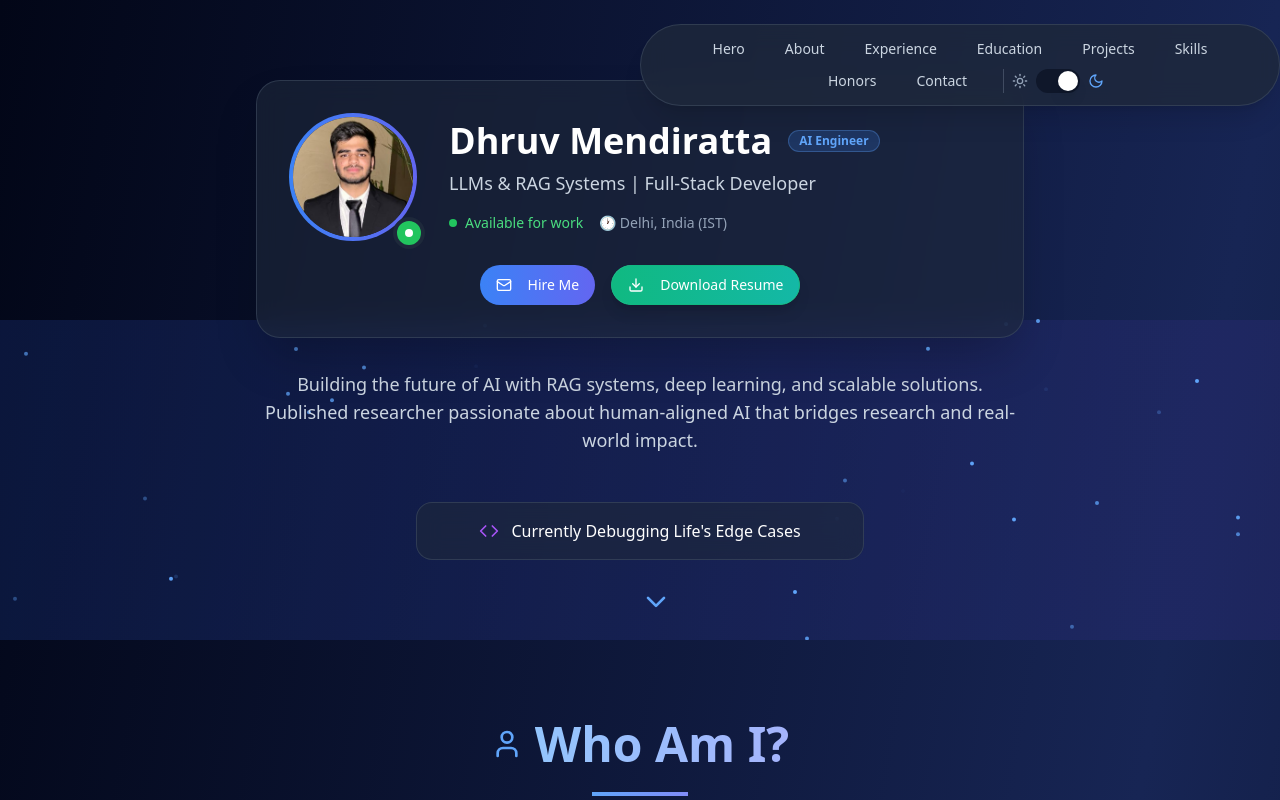
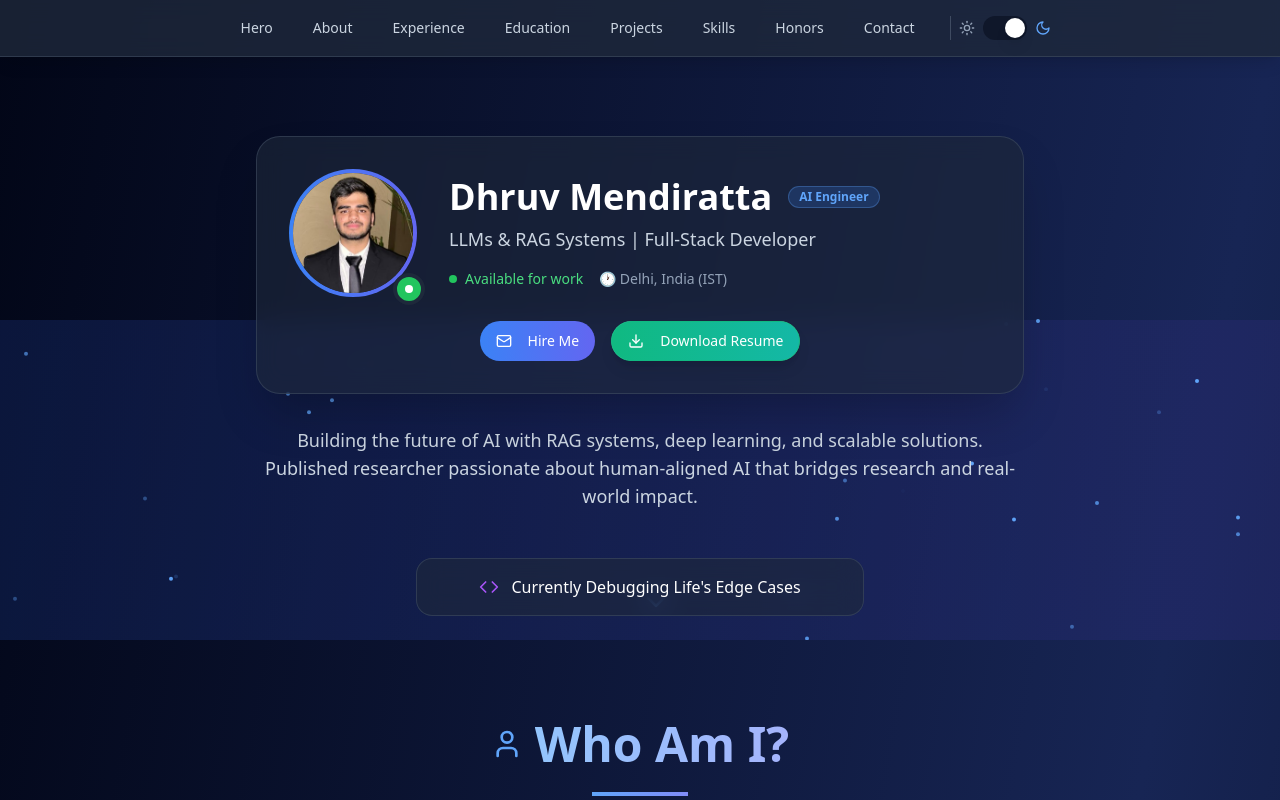
Before and after one commit to dhruvm-18/dhruv-portfolio, a React (Vite) app: page / in a window 1280 px wide. Shown: the top 800 px of the page. Built offline with nearby package versions, Linux system fonts and the light colour scheme.

Commit message:
refactor: implement full-width desktop navigation

```diff
--- a/src/pages/Index.tsx
+++ b/src/pages/Index.tsx
@@ -188,12 +188,12 @@ const Index = () => {
     <div ref={containerRef} className={`min-h-screen transition-all duration-500 ${themeClasses} overflow-x-hidden`}>
       {/* Floating Navigation - Desktop */}
       <motion.nav
-        className={`fixed top-6 left-1/2 -translate-x-1/2 z-50 hidden md:flex justify-center items-center backdrop-blur-md ${navClasses} rounded-full px-4 py-2 border shadow-xl`}
+        className={`fixed top-0 left-0 right-0 z-50 hidden md:flex justify-center items-center backdrop-blur-md ${navClasses} py-3 border-b shadow-lg`}
         initial={{ y: -100, opacity: 0 }}
         animate={{ y: 0, opacity: 1 }}
         transition={{ delay: 1 }}
       >
-        <div className="flex flex-wrap items-center justify-center gap-x-1 sm:gap-x-2 md:gap-x-4">
+        <div className="flex items-center justify-center gap-x-1 sm:gap-x-2 md:gap-x-4">
           {['Hero', 'About', 'Experience', 'Education', 'Projects', 'Skills', 'Honors', 'Contact'].map((item) => (
             <button
               key={item}
@@ -254,7 +254,7 @@ const Index = () => {
       </AnimatePresence>
 
       {/* Hero Section */}
-      <section id="hero" className="relative min-h-[80vh] flex flex-col items-center justify-center overflow-hidden pt-20 md:pt-0 px-2 md:px-0">
+      <section id="hero" className="relative min-h-[80vh] flex flex-col items-center justify-center overflow-hidden pt-24 md:pt-28 px-2 md:px-0">
         <motion.div style={{ y, opacity }} className="absolute inset-0">
           <div className={`absolute inset-0 ${isDarkMode ? 'bg-gradient-to-r from-blue-900/30 to-indigo-900/30' : 'bg-gradient-to-r from-blue-100/30 to-indigo-100/30'}`} />
           {/* Animated background particles */}
```
